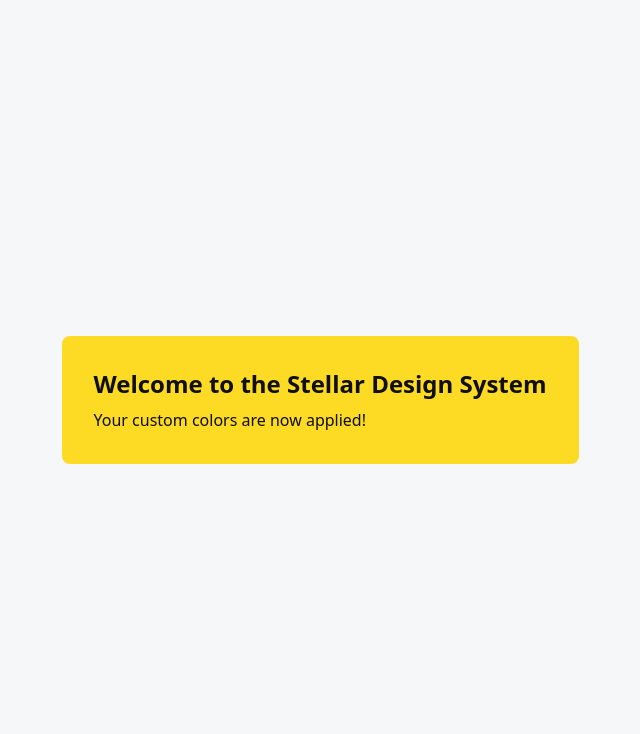
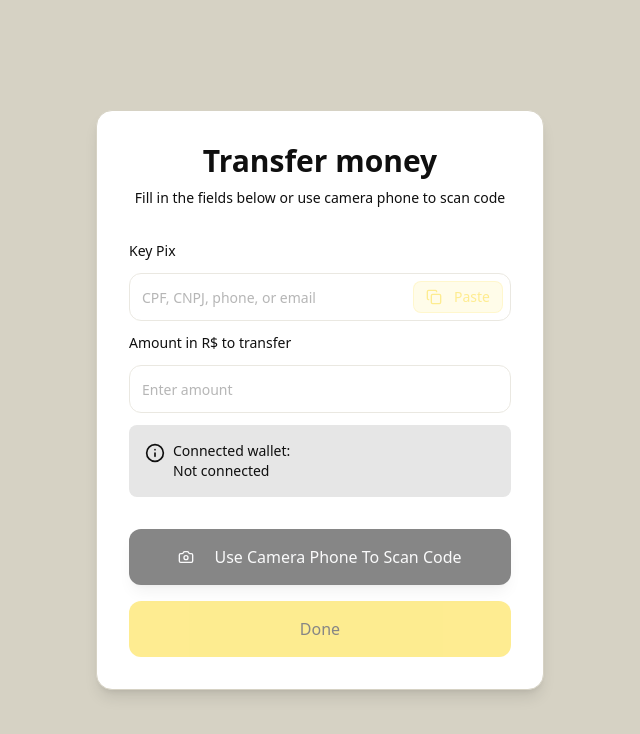
Before and after one commit to gpweins/cryptopix-example, a Next.js app: page / in a window 1280 px wide. Shown: the top 734 px of the page, without its empty margins (320-960 px from the left). Built offline with nearby package versions, Linux system fonts and the light colour scheme.

Commit message:
Add the TransferMoney component with bare layout

```diff
--- a/src/app/page.tsx
+++ b/src/app/page.tsx
@@ -1,12 +1,9 @@
-import Image from "next/image";
+import TransferMoney from "@/components/TransferMoney"
 
 export default function Home() {
   return (
-    <div className="min-h-screen flex items-center justify-center bg-background text-foreground">
-      <div className="bg-primary text-primary-foreground p-8 rounded-lg shadow-stellar">
-        <h1 className="text-2xl font-bold">Welcome to the Stellar Design System</h1>
-        <p className="mt-2 text-muted-foreground">Your custom colors are now applied!</p>
-      </div>
+    <div className="min-h-screen flex items-center justify-center bg-stellar-gray">
+      <TransferMoney />
     </div>
   );
 }
--- /dev/null
+++ b/src/components/TransferMoney.tsx
@@ -0,0 +1,105 @@
+"use client"
+
+import React from "react"
+import { Info, Camera, Copy } from "lucide-react"
+import { Button } from "@/components/ui/button"
+import { Input } from "@/components/ui/input"
+import { InputNumeric } from "@/components/ui/input-numeric"
+
+const TransferMoney = () => {
+  return (
+    <div className="min-h-screen bg-stellar-gray flex items-center justify-center p-4 relative">
+      <div className="w-full max-w-md mx-auto">
+        <div className="bg-card rounded-2xl shadow-lg border border-border p-8 space-y-8">
+          {/* Header */}
+          <div className="text-center space-y-2">
+            <h1 className="text-3xl font-bold text-foreground">
+              Transfer money
+            </h1>
+            <p className="text-muted-foreground text-sm leading-relaxed">
+              Fill in the fields below or use camera phone to scan code
+            </p>
+          </div>
+
+          {/* Form */}
+          <div className="space-y-3">
+            <label
+              htmlFor="pixKey"
+              className="block text-sm font-medium text-foreground"
+            >
+              Key Pix
+            </label>
+            <div className="relative">
+              <Input
+                id="pixKey"
+                type="text"
+                placeholder="CPF, CNPJ, phone, or email"
+                className="bg-card text-foreground border-border pr-20 h-12 rounded-xl placeholder:text-muted-foreground/60"
+                disabled
+              />
+              <Button
+                variant="stellar-paste"
+                size="sm"
+                className="absolute right-2 top-1/2 -translate-y-1/2 h-8 px-3 rounded-lg"
+                disabled
+              >
+                <Copy className="w-3 h-3 mr-1" />
+                Paste
+              </Button>
+            </div>
+
+            <label
+              htmlFor="amount"
+              className="block text-sm font-medium text-foreground"
+            >
+              Amount in R$ to transfer
+            </label>
+            <InputNumeric
+              thousandSeparator
+              prefix="R$ "
+              decimalScale={2}
+              fixedDecimalScale
+              allowNegative={false}
+              placeholder="Enter amount"
+              className="bg-card text-foreground border-border pr-20 h-12 rounded-xl placeholder:text-muted-foreground/60"
+              disabled
+            />
+
+            <div className="flex items-start space-x-2 p-4 bg-stellar-black/10 rounded-lg">
+              <Info className="w-5 h-5 text-muted-foreground mt-0.5 flex-shrink-0" />
+              <p className="text-sm text-muted-foreground">
+                Connected wallet: <br />
+                {/* Placeholder only */}
+                Not connected
+              </p>
+            </div>
+          </div>
+
+          {/* Action Buttons */}
+          <div className="space-y-4">
+            <Button
+              variant="stellar-secondary"
+              size="lg"
+              className="w-full h-14 rounded-xl text-base font-medium"
+              disabled
+            >
+              <Camera className="w-5 h-5 mr-3" />
+              Use Camera Phone To Scan Code
+            </Button>
+
+            <Button
+              variant="stellar"
+              size="lg"
+              className="w-full h-14 rounded-xl text-base font-medium"
+              disabled
+            >
+              Done
+            </Button>
+          </div>
+        </div>
+      </div>
+    </div>
+  )
+}
+
+export default TransferMoney
```
